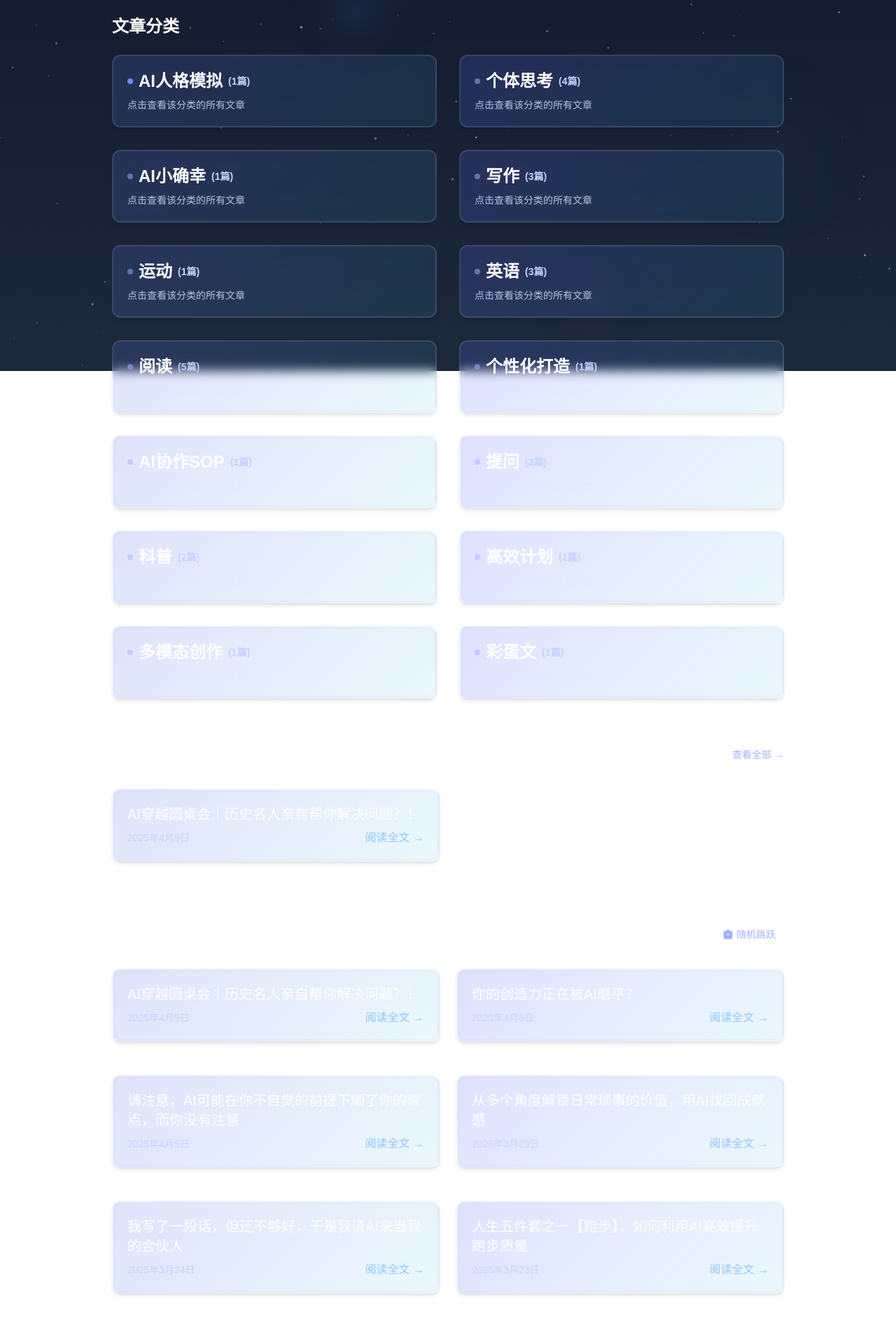
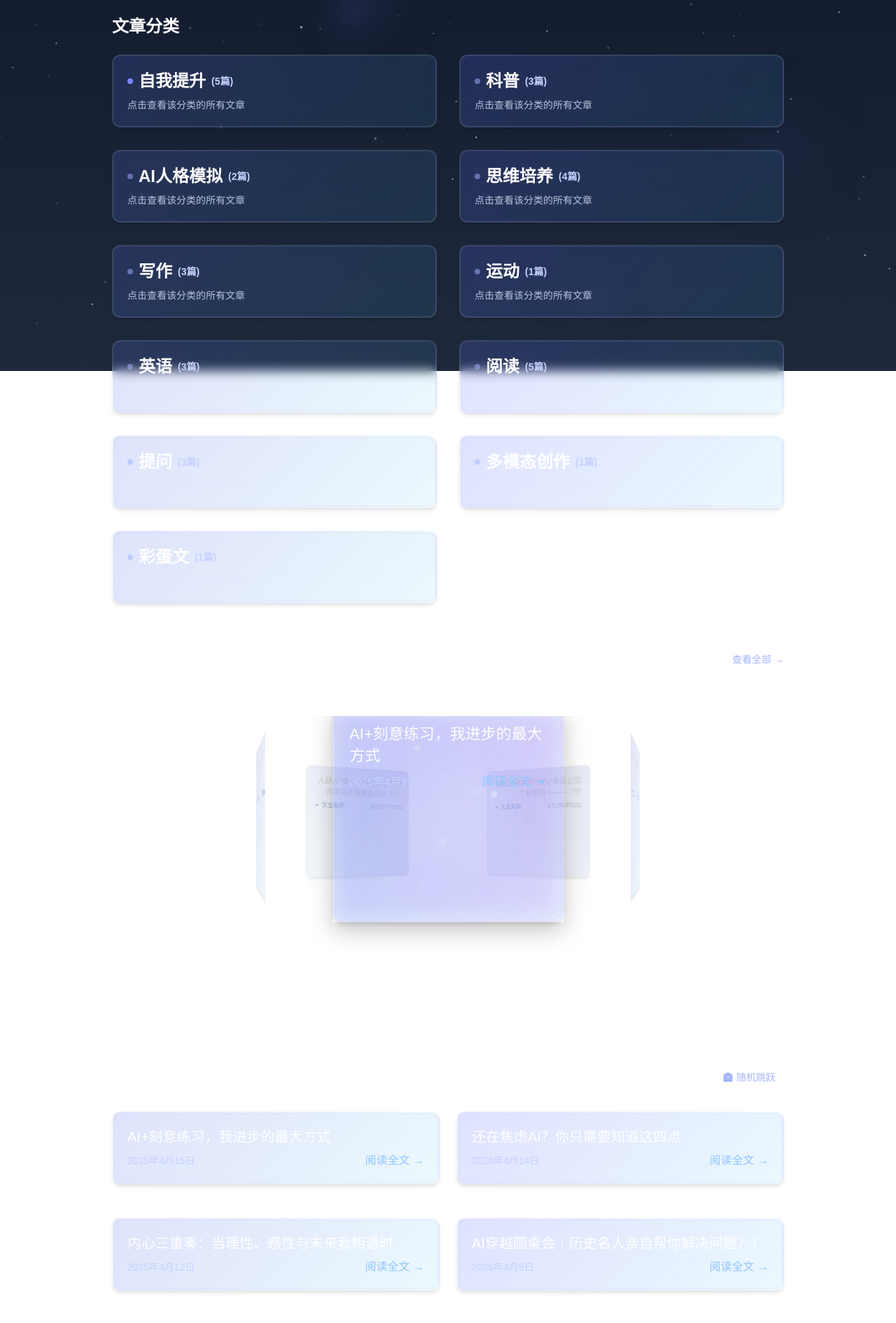
Before and after one commit to coni555/blog, a Next.js app: page / in a window 1280 px wide. Shown: the part 270-2160 px from the top of the page at 70% size. Built offline with nearby package versions, Linux system fonts and the light colour scheme.

Commit message:
Update categories and add new articles

```diff
--- a/app/components/Navbar.tsx
+++ b/app/components/Navbar.tsx
@@ -43,12 +43,9 @@ const Navbar = () => {
     { name: '彩蛋文', href: '/category/special' },
     { name: '多模态创作', href: '/category/multimodal' },
     { name: '科普', href: '/category/science' },
-    { name: '高效计划', href: '/category/planning' },
-    { name: 'AI协作SOP', href: '/category/ai-sop' },
-    { name: '个体思考', href: '/category/thinking' },
-    { name: '个性化打造', href: '/category/personalization' },
+    { name: '自我提升', href: '/category/self-improvement' },
+    { name: '思维培养', href: '/category/thinking' },
     { name: '运动', href: '/category/exercise' },
-    { name: 'AI小确幸', href: '/category/ai-happiness' },
     { name: 'AI人格模拟', href: '/category/ai-persona' },
   ];
 
--- a/data/articles.json
+++ b/data/articles.json
@@ -81,11 +81,11 @@
         "title": "你敢不敢用AI为自己寒假列一个蜕变的计划？",
         "date": "2025年1月20日",
         "author": " coni",
-        "category": "高效计划",
+        "category": "自我提升",
         "url": "https://mp.weixin.qq.com/s/oIm0cYOmNZkqjlmrhbPOyw"    },
     {
         "id": "13",
-        "title": "DeepSeek如何成为全家人的“AI生活管家”？",
+        "title": "DeepSeek如何成为全家人的\"AI生活管家\"？",
         "date": "2025年2月4日",
         "author": " coni",
         "category": "科普",
@@ -99,10 +99,10 @@
         "url": "https://mp.weixin.qq.com/s/65Yg5qlOI62eCto3IWFMMw"    },
     {
         "id": "15",
-        "title": "如何让有价值的文章“入脑入心”？AI加速理解与应用的闭环SOP",
+        "title": "如何让有价值的文章\"入脑入心\"？AI加速理解与应用的闭环SOP",
         "date": "2025年2月15日",
         "author": " coni",
-        "category": "AI协作SOP",
+        "category": "自我提升",
         "url": "https://mp.weixin.qq.com/s/7zo6pfdRP_OEjXKVzixAew"    },
     {
         "id": "16",
@@ -123,21 +123,21 @@
         "title": "AI会助长思维惰性？——只是你不会用罢了（上篇）",
         "date": "2025年3月10日",
         "author": " coni",
-        "category": "个体思考",
+        "category": "思维培养",
         "url": "https://mp.weixin.qq.com/s/JV7NYRXvj6C4HNamjbHeXw"    },
     {
         "id": "19",
         "title": "AI会助长思维惰性？——还是得看个人自身（下篇）",
         "date": "2025年3月11日",
         "author": " coni",
-        "category": "个体思考",
+        "category": "思维培养",
         "url": "https://mp.weixin.qq.com/s/BUxomY_HJZK0anG4w_Wh5Q"    },
     {
         "id": "20",
-        "title": "想让没有“记忆”的AI更好辅助你？——一招就够了",
+        "title": "想让没有\"记忆\"的AI更好辅助你？——一招就够了",
         "date": "2025年3月13日",
         "author": " coni",
-        "category": "个性化打造",
+        "category": "自我提升",
         "url": "https://mp.weixin.qq.com/s/_yzq3TJ73Z82Pk7Ma6WC5Q"    },
     {
         "id": "21",
@@ -172,21 +172,21 @@
         "title": "从多个角度解锁日常琐事的价值，用AI找回成就感",
         "date": "2025年3月29日",
         "author": " coni",
-        "category": "AI小确幸",
+        "category": "自我提升",
         "url": "https://mp.weixin.qq.com/s/gIsvtkgGz6A8dkp5VW7Zzw"    },
     {
         "id": "26",
         "title": "请注意，AI可能在你不自觉的前提下顺了你的观点，而你没有注意",
         "date": "2025年4月5日",
         "author": " coni",
-        "category": "个体思考",
+        "category": "思维培养",
         "url": "https://mp.weixin.qq.com/s/ceVTXOOypMjelWeqUqRqFw"    },
     {
         "id": "27",
         "title": "你的创造力正在被AI磨平？",
         "date": "2025年4月8日",
         "author": " coni",
-        "category": "个体思考",
+        "category": "思维培养",
         "url": "https://mp.weixin.qq.com/s/MHQxSs_qavd2w-aNbMe5ZA"    },
     {
         "id": "28",
@@ -194,5 +194,26 @@
         "date": "2025年4月9日",
         "author": " coni",
         "category": "AI人格模拟",
-        "url": "https://mp.weixin.qq.com/s/ZK1gmMIFX9TLJEWkmncQCw"    }
+        "url": "https://mp.weixin.qq.com/s/ZK1gmMIFX9TLJEWkmncQCw"    },
+    {
+        "id": "29",
+        "title": "内心三重奏：当理性、感性与未来我相遇时",
+        "date": "2025年4月12日",
+        "author": " coni",
+        "category": "AI人格模拟",
+        "url": "https://mp.weixin.qq.com/s/iElE49-UpNgZhJfOkodn4g"    },
+    {
+        "id": "30",
+        "title": "还在焦虑AI？你只需要知道这四点",
+        "date": "2025年4月14日",
+        "author": " coni",
+        "category": "科普",
+        "url": "https://mp.weixin.qq.com/s/V_3cgODzAFgZXXdTma--6g"    },
+    {
+        "id": "31",
+        "title": "AI+刻意练习，我进步的最大方式",
+        "date": "2025年4月15日",
+        "author": " coni",
+        "category": "自我提升",
+        "url": "https://mp.weixin.qq.com/s/ppDvjt42WdAjF1ZMHOE-ow"    }
 ]
```
